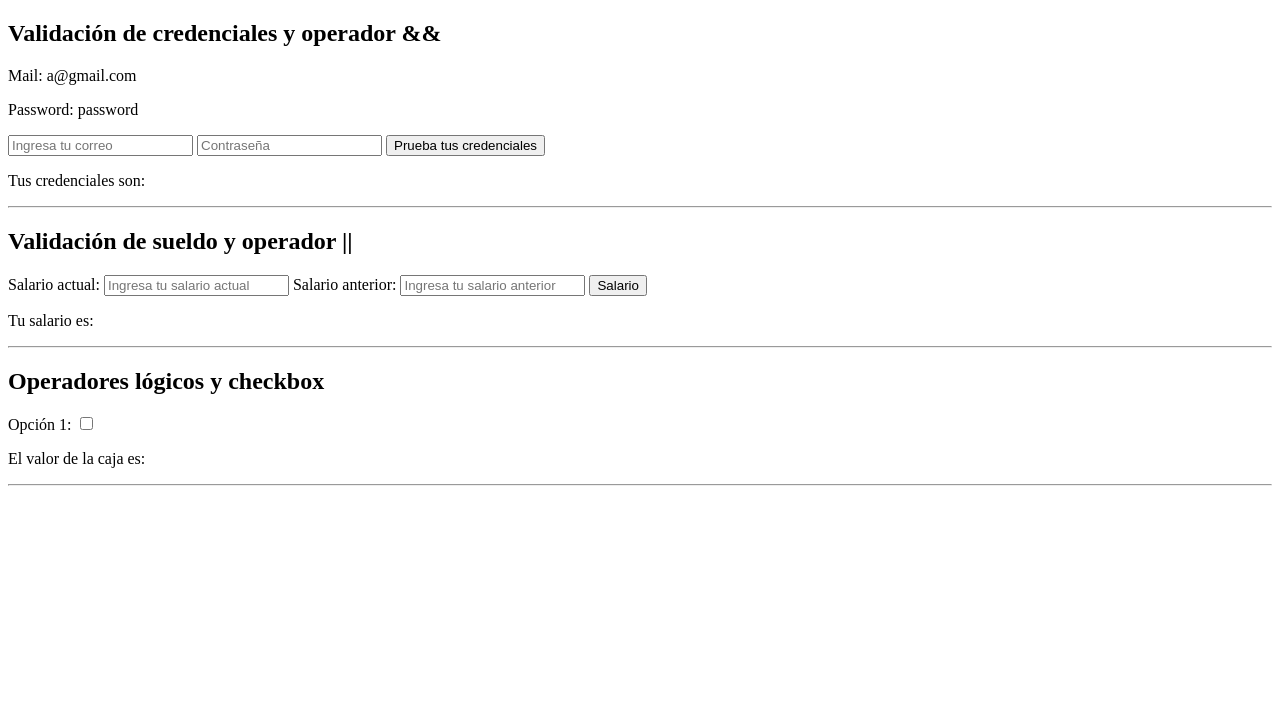
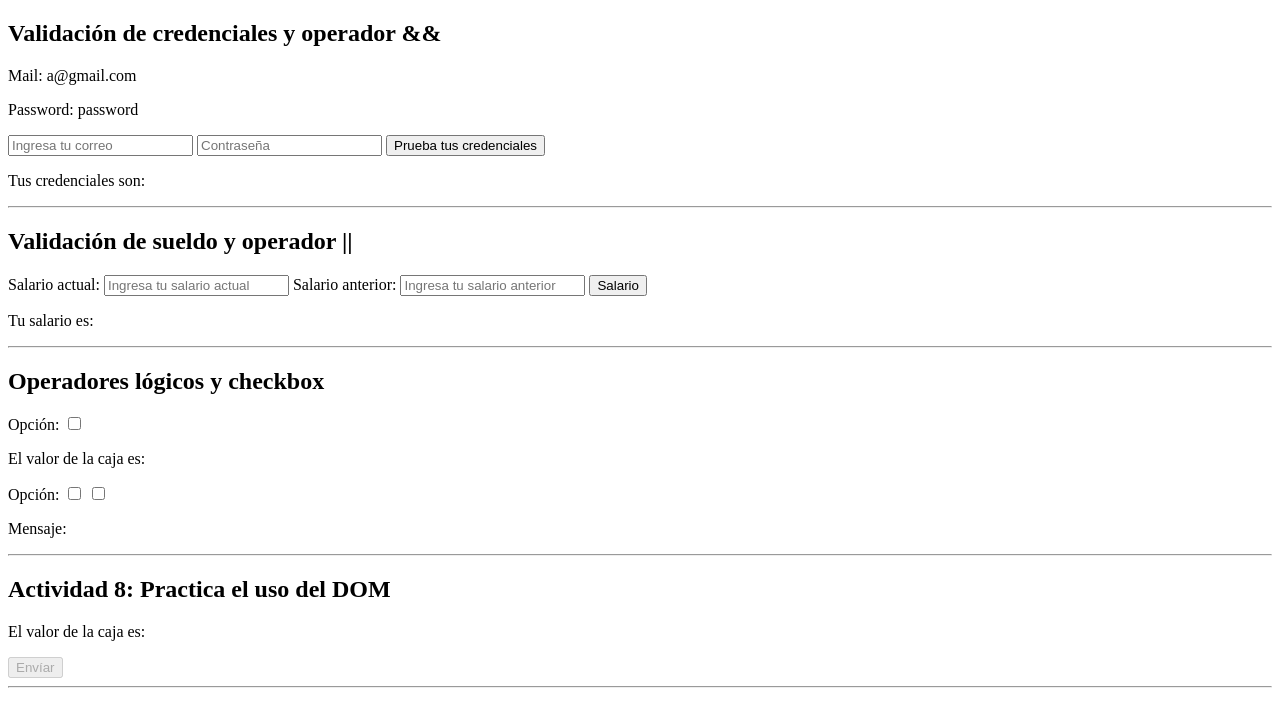
Before and after one commit to chrislopez93/repositoriodeejercicios_mail_password, a plain HTML site: page index.html in a window 1280 px wide. Drawn offline with Linux system fonts and the light colour scheme.

Commit message:
Segundo ckeck list añadido

```diff
--- a/index.html
+++ b/index.html
@@ -1,5 +1,5 @@
 <!DOCTYPE html>
-<html lang="en">
+<html lang="es">
 <head>
     <meta charset="UTF-8">
     <meta name="viewport" content="width=device-width, initial-scale=1.0">
@@ -27,9 +27,22 @@
     <hr>
 
     <h2>Operadores lógicos y checkbox</h2>
-    <label for="opt1">Opción 1: </label>
+    <label for="opt1">Opción: </label>
     <input type="checkbox" name="opt1" id="opt1"  placeholder="Ingresa tu opción" onchange="check()">
     <p>El valor de la caja es: <span class="checked"></span></p>
+
+    <label for="opt1">Opción: </label>
+    <input type="checkbox" name="opt2" id="opt2"  placeholder="Ingresa tu opción" onchange="checkedstatus()">
+    <input type="checkbox" name="opt3" id="opt3"  placeholder="Ingresa tu opción" onchange="checkedstatus()">
+    <p>Mensaje: <span class="checkedbox"></span></p>
+    <hr>
+
+
+
+
+    <h2>Actividad 8: Practica el uso del DOM</h2>
+        <p>El valor de la caja es: <span class="checked"></span></p>
+        <button class="btn-enviar" disabled="true">Envíar</button>
     <hr>
 </body>
 </html>
--- a/script.js
+++ b/script.js
@@ -32,3 +32,16 @@ function check(){
         checked.innerHTML = " " + "False";
     }
 }
+
+function checkedstatus(){
+    const checkopt2 = document.querySelector('#opt2').checked;
+    const checkopt3 = document.querySelector('#opt3').checked;
+
+    if( checkopt2 == true && checkopt3 == true){
+        const checkedbox = document.querySelector('.checkedbox');
+        checkedbox.innerHTML =" " + "Ambas cajas han sido activadas (valor true)";
+    }else{
+        const checkedbox = document.querySelector('.checkedbox');
+        checkedbox.innerHTML =" " + "Una o ninguna de las cajas han sido activadas (valor false)";
+    }
+}
```
